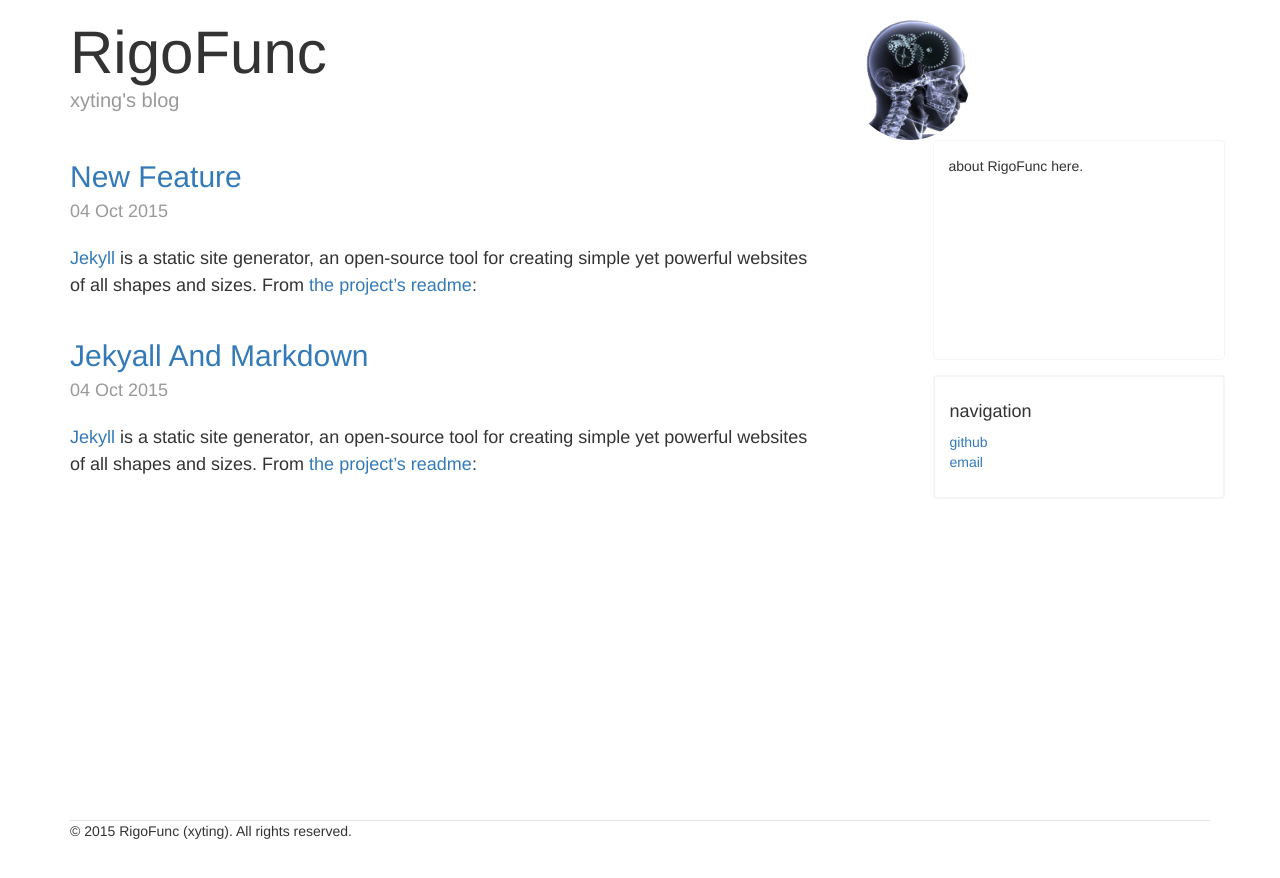
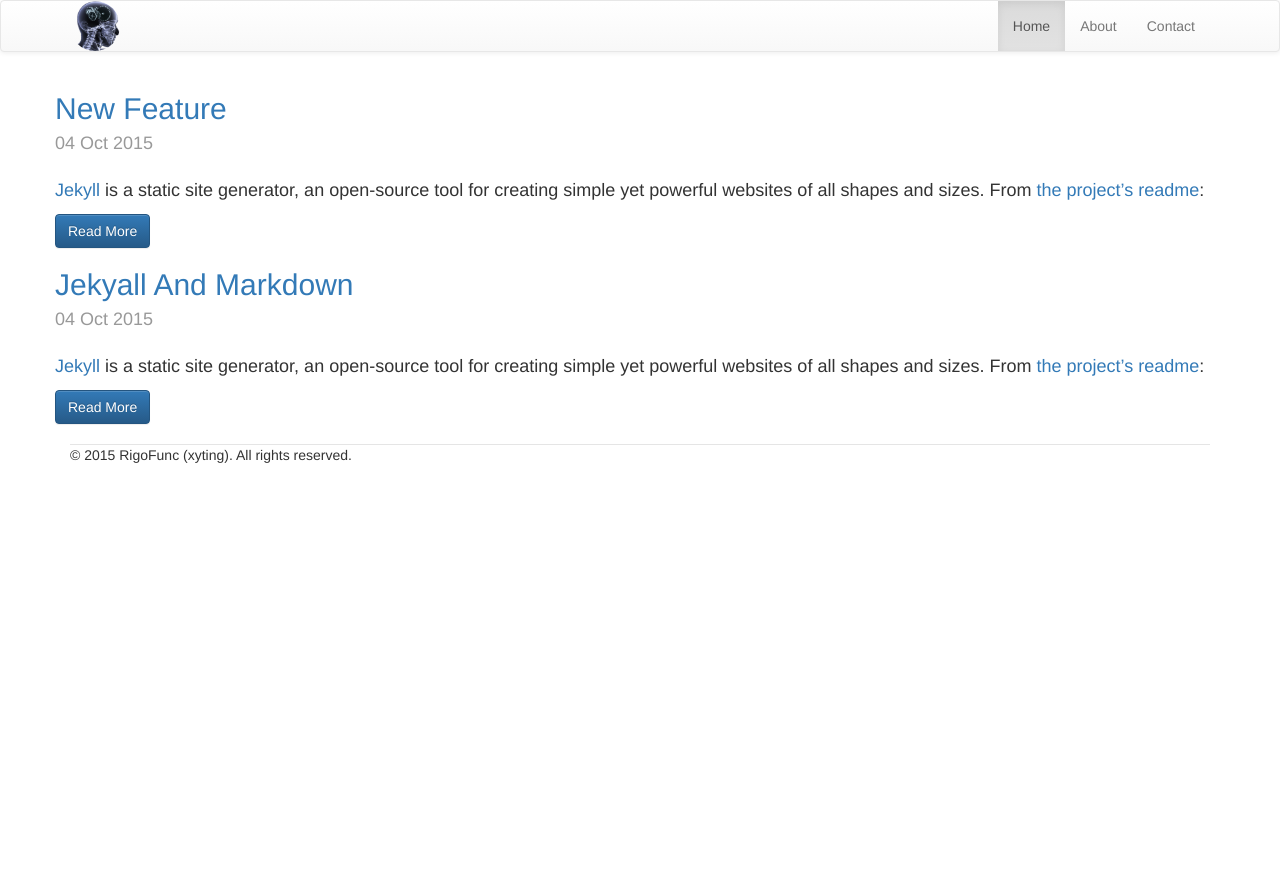
Before and after one commit to rigofunc/xyting.github.io, a Jekyll site: the page built from index.html, in a window 1280 px wide. Shown: the top 878 px of the page. Built offline with Jekyll 4.4.1, drawn with Linux system fonts in a browser that asks for light colours; nearby versions of some CDN libraries; Markdown is read by kramdown in place of the engine named in the settings; the list of posts is cut into pages by our own code.

Commit message:
update layout

```diff
--- a/_config.yml
+++ b/_config.yml
@@ -2,8 +2,9 @@ name: RigoFunc
 desc: xyting's blog
 markdown: redcarpet
 highlighter: pygments
+paginate: 5
 github: https://www.github.com/xyting
-about: I am an independent developer from the sunny UK. I dabble in Ruby, play in C and I'm an avid systems administrator.
+about: My name is xuyingting. I'm a programmer, lives in Hangzhou, Zhejiang.
 urls:
     - text: github
       url: https://github.com/xyting
--- a/_layouts/default.html
+++ b/_layouts/default.html
@@ -14,34 +14,30 @@
 </head>
 
 <body>
-  <div class="container">
-    <div class="row">
-      <div class="col-md-4 header">
-        <h1 class="header-title">{{ site.name }}</h1>
-        <p class="header-desc">{{ site.desc }}</p>
+  <nav class="navbar navbar-default">
+    <div class="container">
+      <div class="navbar-header">
+        <button type="button" class="navbar-toggle collapsed" data-toggle="collapse" data-target="#navbar" aria-expanded="false" aria-controls="navbar">
+          <span class="sr-only">Toggle navigation</span>
+          <span class="icon-bar"></span>
+          <span class="icon-bar"></span>
+          <span class="icon-bar"></span>
+        </button>
+        <img class="img-circle" src="{{ site.url }}/assets/images/logo.PNG" width="50" height="50">
       </div>
-      <div class="col-md-4 col-sm-offset-4">
-        <img class="img-circle logo" src="{{ site.url }}/assets/images/logo.PNG" width="120" height="120">
+      <div id="navbar" class="navbar-collapse collapse">
+        <ul class="nav navbar-nav navbar-right">
+          <li class="active"><a href="/">Home</a></li>
+          <li><a href="/about.html">About</a></li>
+          <li><a href="/contact.html">Contact</a></li>
+        </ul>
       </div>
     </div>
-    <div class="row">
-      <div class="col-md-8 main-content">
-        {{ content }}
-      </div>
+  </nav>
 
-      <div class="col-md-3 col-md-offset-1">
-        <div class="sidebar sidebar-inset">
-          <p>about RigoFunc here.</p>
-        </div>
-        <div class="sidebar">
-          <h4>navigation</h4>
-          <ol class="list-unstyled">
-            {% for i in site.urls %}
-              <li><a class="about" href="{{ i.url }}">{{ i.text }}</a></li>
-            {% endfor %}
-          </ol>
-        </div>
-      </div>
+  <div class="container">
+    <div class="row main-content">
+      {{ content }}
     </div>
     <footer class="footer">
       <p>&copy; {{ site.time | date: '%Y' }} RigoFunc (xyting). All rights reserved.</p>
--- a/assets/css/site.css
+++ b/assets/css/site.css
@@ -1,42 +1,10 @@
-.header {
-  padding-bottom: 10px;
-}
-.header-title {
-  margin-bottom: 0;
-  font-size: 60px;
-  font-weight: normal;
-}
-.header-desc {
-  font-size: 20px;
-  color: #999;
-}
-
-.logo {
-  margin-top: 20px;
-}
-
 .main-content {
-  min-height: 680px;
   font-size: 18px;
   line-height: 1.5;
 }
 
-.sidebar {
-  border: 2px solid #f5f5f5;
-  border-radius: 4px;
-  padding: 15px;
-  margin: 0 -15px 15px;
-}
-
-.sidebar-inset {
-  min-height: 220px;
-  padding: 15px;
-  border: 1px solid #f5f5f5;
-  border-radius: 4px;
-}
-
 .post {
-  margin-bottom: 40px;
+  margin-bottom: 20px;
 }
 .post-title {
   margin-bottom: 5px;
--- a/index.html
+++ b/index.html
@@ -2,10 +2,37 @@
 layout: default
 ---
 
-{% for post in site.posts %}
+{% for post in paginator.posts %}
   <div class="post">
     <h2 class="post-title"><a href="{{ post.url }}">{{ post.title }}</a></h2>
     <p class="post-meta">{{ post.date | date_to_string }}</p>
-    <p>{{ post.excerpt }}</p>
+    <p>{{ post.excerpt }}</p> <a href="{{ post.url }}" class="btn btn-primary">Read More</a>
   </div>
 {% endfor %}
+
+<!-- Pagination links -->
+{% if paginator.total_pages > 1 %}
+<div class="pagination">
+  {% if paginator.previous_page %}
+    <a href="{{ paginator.previous_page_path | prepend: site.baseurl | replace: '//', '/' }}">&laquo; Prev</a>
+  {% else %}
+    <span>&laquo; Prev</span>
+  {% endif %}
+
+  {% for page in (1..paginator.total_pages) %}
+    {% if page == paginator.page %}
+      <em>{{ page }}</em>
+    {% elsif page == 1 %}
+      <a href="{{ paginator.previous_page_path | prepend: site.baseurl | replace: '//', '/' }}">{{ page }}</a>
+    {% else %}
+      <a href="{{ site.paginate_path | prepend: site.baseurl | replace: '//', '/' | replace: ':num', page }}">{{ page }}</a>
+    {% endif %}
+  {% endfor %}
+
+  {% if paginator.next_page %}
+    <a href="{{ paginator.next_page_path | prepend: site.baseurl | replace: '//', '/' }}">Next &raquo;</a>
+  {% else %}
+    <span>Next &raquo;</span>
+  {% endif %}
+</div>
+{% endif %}
```
Also changed, not shown: about.html (added, +8 -0 lines), contact.html (added, +11 -0 lines).
